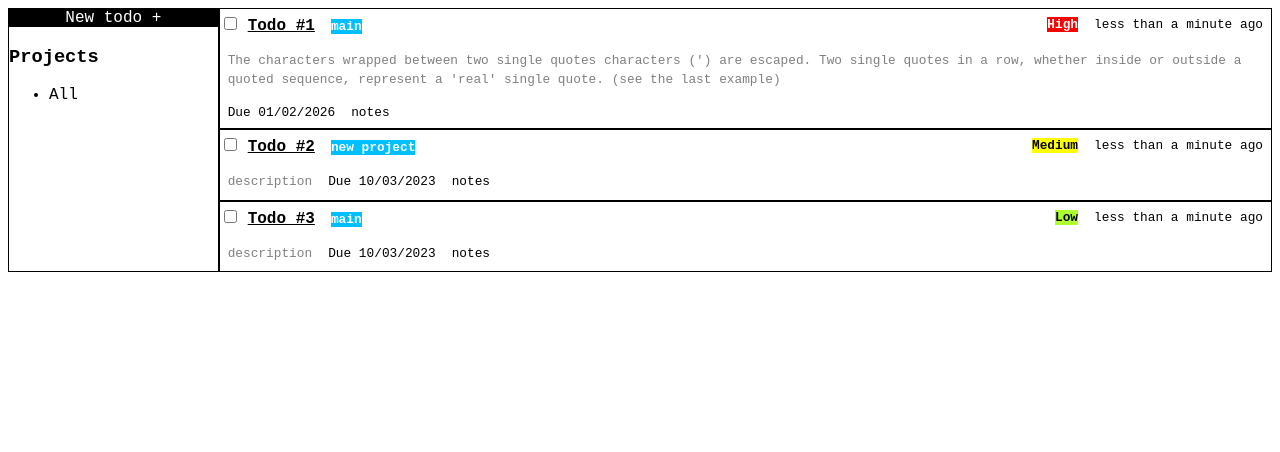
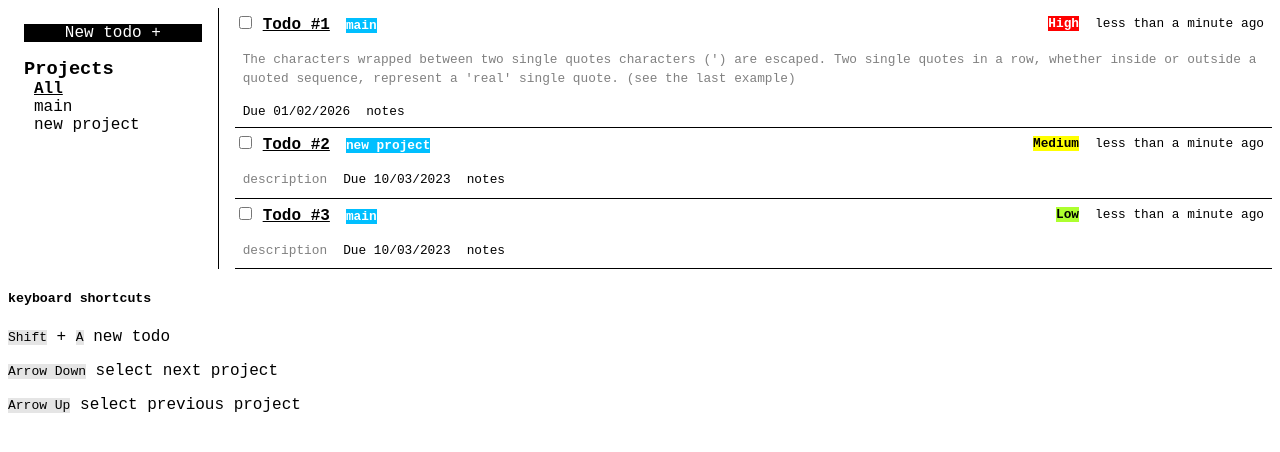
Before and after one commit to muhammadv-i/TOP-Todo, a website built with webpack: page dist/index.html in a window 1280 px wide. Built offline with nearby package versions, Linux system fonts and the light colour scheme.

Commit message:
added projects view and keyboard shortcuts

```diff
--- a/src/index.js
+++ b/src/index.js
@@ -1,7 +1,10 @@
-import { format, formatDistance, parseISO } from 'date-fns';
+import { format, formatDistance } from 'date-fns';
 
 const sidePanel = document.querySelector('.sidePanel');
 const mainPanel = document.querySelector('.mainPanel');
+const adder = document.querySelector('.adder');
+const projectsList = [];
+const todos = [];
 
 function todo(title, description, dueDate, priority, notes, project = 'main') {
     let _title = title,
@@ -9,46 +12,65 @@ function todo(title, description, dueDate, priority, notes, project = 'main') {
         _dueDate = dueDate,
         _priority = priority,
         _notes = notes,
-        _project = project,
-        _createdOn = new Date();
+        _project,
+        _createdOn = new Date(),
+        _id = todos.indexOf(todos.at(-1)) + 2;
 
-        function setTitle(newTitle) { _title = newTitle; }
-        function getTitle() { return _title; }
+    set_project(project);
 
-        function setDesc(newDesc) { _desc = newDesc; }
-        function getDesc() { return _desc; }
+    function set_title(newTitle) { _title = newTitle; }
+    function get_title() { return _title; }
 
-        function setDueDate(newDate) { _dueDate = newDate; }
-        function getDueDate() { return _dueDate; }
+    function set_desc(newDesc) { _desc = newDesc; }
+    function get_desc() { return _desc; }
 
-        function setPriority(newPriority) { _priority = newPriority; }
-        function getPriority() { return _priority; }
+    function set_dueDate(newDate) { _dueDate = newDate; }
+    function get_dueDate() { return _dueDate; }
 
-        function setNotes(newNotes) { _notes = newNotes; }
-        function getNotes() { return _notes; }
+    function set_priority(newPriority) { _priority = newPriority; }
+    function get_priority() { return _priority; }
 
-        function setProject(newProj) { _project = newProj; }
-        function getProject() { return _project; }
+    function set_notes(newNotes) { _notes = newNotes; }
+    function get_notes() { return _notes; }
 
-        function getCreatedOn() { return _createdOn; }
+    function set_project(newProj) {
+        if (newProj === '')
+            _project  = 'main';
+        else
+            _project = newProj;
 
-        let obj = {
-            setTitle,
-            getTitle,
-            setDesc,
-            getDesc,
-            setDueDate,
-            getDueDate,
-            setPriority,
-            getPriority,
-            setNotes,
-            getNotes,
-            setProject,
-            getProject,
-            getCreatedOn,
-        };
+        if (!projectsList.includes(_project)) {
+            projectsList.push(_project);
+        }
 
-        displayTodo(obj);
+        displayProjects();
+    }
+
+    function get_project() { return _project; }
+
+    function get_createdOn() { return _createdOn; }
+
+    function getID() { return _id }
+
+    let obj = {
+        set_title,
+        get_title,
+        set_desc,
+        get_desc,
+        set_dueDate,
+        get_dueDate,
+        set_priority,
+        get_priority,
+        set_notes,
+        get_notes,
+        set_project,
+        get_project,
+        get_createdOn,
+        getID,
+    };
+
+    displayTodo(obj);
+    todos.push(obj);
 
     return obj;
 }
@@ -56,25 +78,26 @@ function todo(title, description, dueDate, priority, notes, project = 'main') {
 function displayTodo(todo) {
     let element = document.createElement('div');
     element.classList.add('todo');
-    element.dataset.project = todo.getProject();
-    element.dataset.priority = todo.getPriority();
+    element.dataset.project = todo.get_project();
+    element.dataset.priority = todo.get_priority();
+    element.dataset.id = todo.getID();
 
     let checkbox = document.createElement('input');
     checkbox.type = 'checkbox';
 
     let title = document.createElement('p');
     title.classList.add('title')
-    title.innerText = todo.getTitle();
+    title.innerText = todo.get_title();
     title.dataset.editable = 'true';
 
     let description = document.createElement('p');
     description.classList.add('description')
-    description.innerText = todo.getDesc();
+    description.innerText = todo.get_desc();
     description.dataset.editable = 'true';
 
     let dueDate = document.createElement('p');
     dueDate.classList.add('dueDate')
-    dueDate.innerText = `Due ${format(todo.getDueDate(), 'dd/MM/yyyy')}`;
+    dueDate.innerText = `Due ${format(todo.get_dueDate(), 'dd/MM/yyyy')}`;
     dueDate.dataset.editable = 'true';
 
     let priority = document.createElement('p');
@@ -84,7 +107,7 @@ function displayTodo(todo) {
 
     let notes = document.createElement('p');
     notes.classList.add('notes')
-    notes.innerText = todo.getNotes();
+    notes.innerText = todo.get_notes();
     notes.dataset.editable = 'true';
 
     let project = document.createElement('p');
@@ -93,7 +116,7 @@ function displayTodo(todo) {
     project.dataset.editable = 'true';
 
     let createdOn = document.createElement('p');
-    createdOn.innerText = formatDistance(todo.getCreatedOn(), new Date(), { addSuffix: true });
+    createdOn.innerText = formatDistance(todo.get_createdOn(), new Date(), { addSuffix: true });
     createdOn.classList.add('createdOn');
     createdOn.dataset.editable = 'true';
 
@@ -110,12 +133,12 @@ function displayTodo(todo) {
 
     element.append(g1, description, dueDate, notes);
 
-    element.querySelectorAll('[data-editable = "true"]').forEach( el => edit(el));
+    element.querySelectorAll('[data-editable = "true"]').forEach( el => edit(el, todo.getID()));
 
     mainPanel.appendChild(element);
 }
 
-function edit(field) {
+function edit(field, id) {
     let parent = field.parentElement;
     field.dataset.isEditing = 'false';
 
@@ -140,6 +163,8 @@ function edit(field) {
 
             editor.addEventListener('keydown', (e) => {
                 if (e.code === 'Enter') {
+                    todos[id-1][`set_${field.classList[0]}`](editor.value);
+
                     field.innerText = editor.value;
                     field.classList.toggle('hidden');
                     field.dataset.isEditing = 'false';
@@ -155,8 +180,7 @@ todo('Todo #1', `The characters wrapped between two single quotes characters (')
 todo('Todo #2', 'description', new Date(), 'Medium', 'notes', 'new project');
 todo('Todo #3', 'description', new Date(), 'Low', 'notes');
 
-const adder = document.querySelector('.adder');
-adder.addEventListener("click", () => {
+function add() {
     let args = {
         title: '',
         description: '',
@@ -173,5 +197,74 @@ adder.addEventListener("click", () => {
     args.dueDate = new Date(...args.dueDate.split('/'));
 
     todo(...Object.values(args));
+}
 
-});
+addEventListener('keydown', (keyevent) => {
+    if (keyevent.key === 'A' && keyevent.shiftKey)
+        add();
+    if (keyevent.key === 'ArrowDown') {
+        let list = document.querySelector('.projectsList');
+        let selected = list.querySelector('.selected');
+
+        let selIndex = Array.from(list.children).indexOf(selected);
+        let next = list.children[ (selIndex + 1) % list.childElementCount ];
+
+        selectProject(next.innerText );
+        Array.from(list.children).forEach( child => child.classList.remove('selected'));
+        next.classList.add('selected');
+    }
+    if (keyevent.key === 'ArrowUp') {
+        let list = document.querySelector('.projectsList');
+        let selected = list.querySelector('.selected');
+
+        let selIndex = Array.from(list.children).indexOf(selected);
+        let calc = (selIndex - 1) % list.childElementCount;
+        if (calc === -1) calc = list.childElementCount - 1;
+        let next = list.children[calc];
+
+        selectProject(next.innerText );
+        Array.from(list.children).forEach( child => child.classList.remove('selected'));
+        next.classList.add('selected');
+    }
+})
+
+adder.addEventListener("click", add);
+
+function displayProjects() {
+    let listDOM = sidePanel.querySelector('.projectsList');
+    listDOM.replaceChildren();
+    listDOM.appendChild( (function() {
+        let el = document.createElement('li');
+        el.innerText = 'All';
+        el.classList.add('selected');
+        return el;
+    })() );
+
+    projectsList.forEach( project => {
+        let entry = document.createElement('li');
+        entry.innerText = project;
+        listDOM.append(entry);
+    });
+
+    Array.from(listDOM.children).forEach( (child, i, arr) => {
+        child.addEventListener("click", (e) => {
+            selectProject(child.innerText);
+            child.classList.add('selected');
+
+            arr.forEach( unselected => { if (unselected !== child) unselected.classList.remove('selected'); });
+        });
+    });
+}
+
+function selectProject(project) {
+    mainPanel.replaceChildren();
+
+    if (project === 'All') {
+        todos.forEach( todo => displayTodo(todo) );
+    }
+    else {
+        let projectTodos = todos.filter( (todo) => todo.get_project() === project );
+
+        projectTodos.forEach( todo => displayTodo(todo) );
+    }
+}
```
Also changed, not shown: dist/index.html, dist/main.js, dist/style.css.
